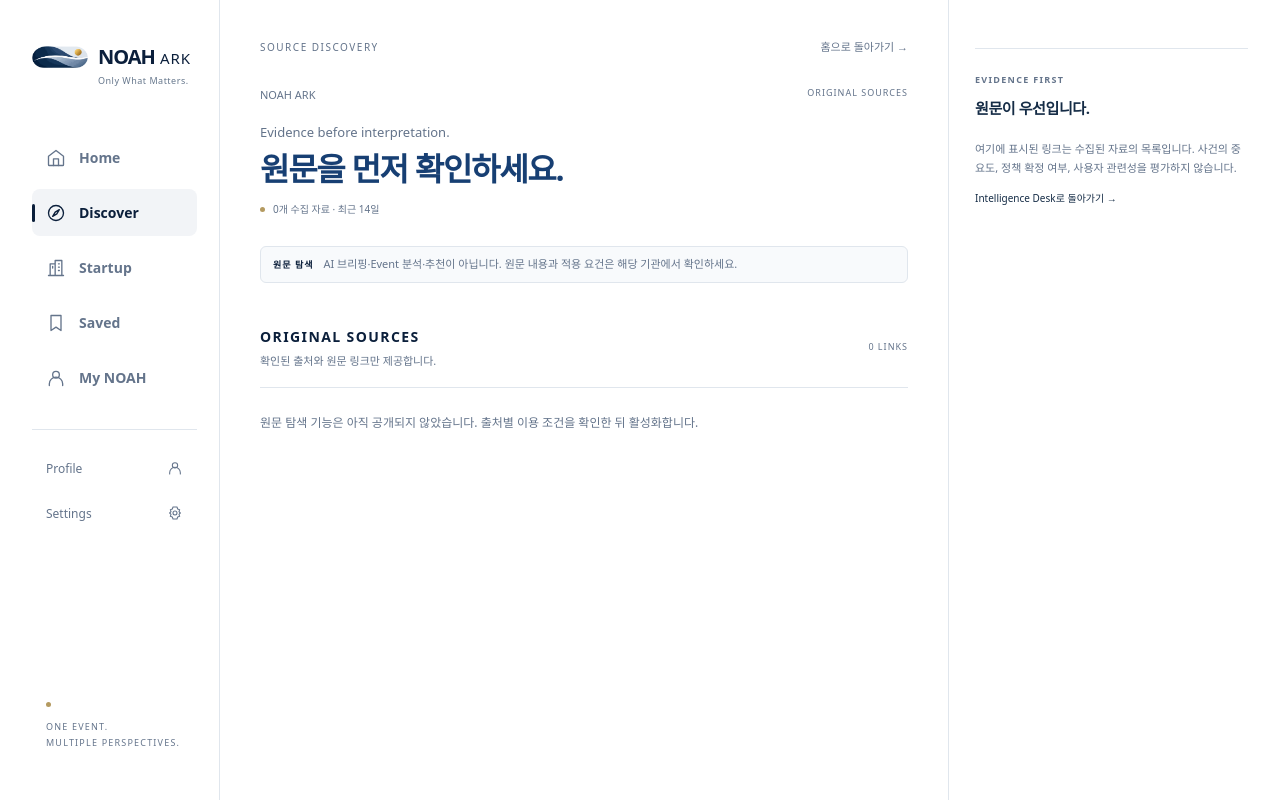
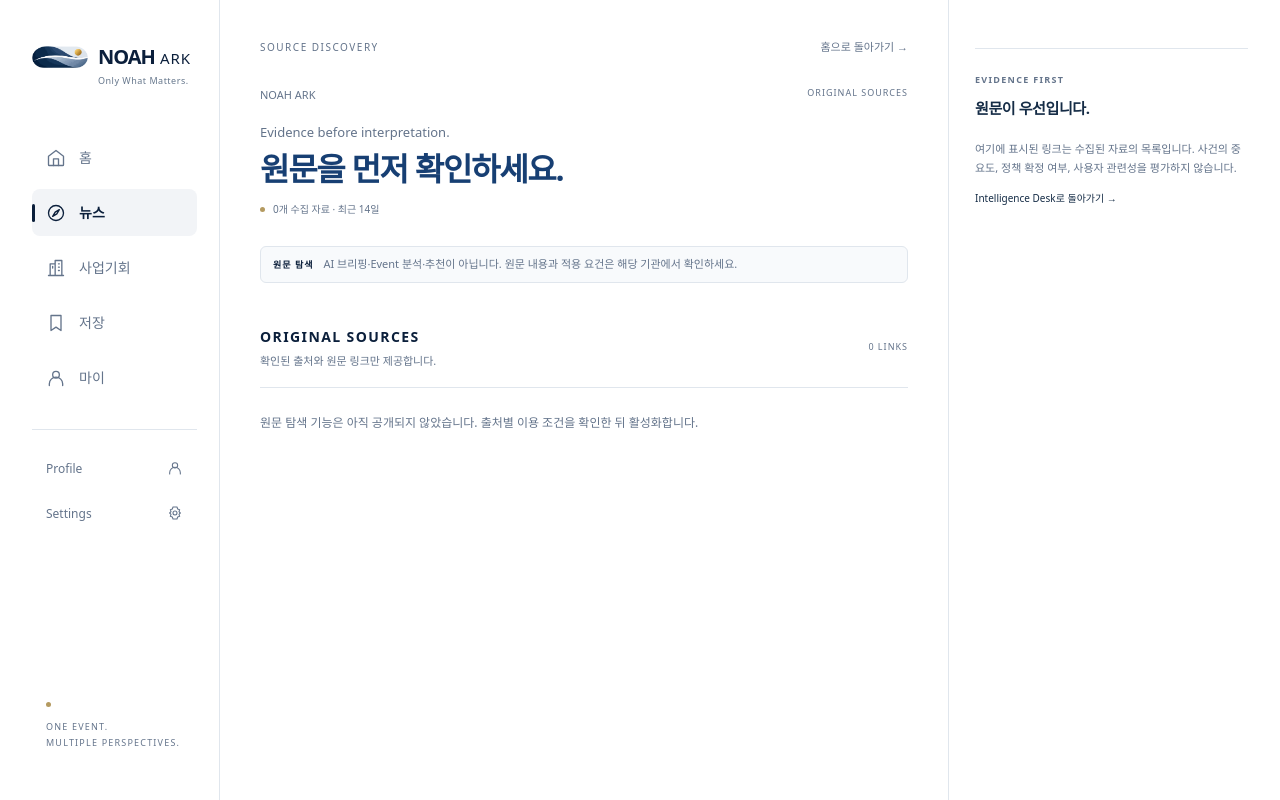
Before and after one commit to Grei8888/NOAH.ark.ai, a Next.js app: page /sources in a window 1280 px wide. Built offline with nearby package versions, Linux system fonts and the light colour scheme.

Commit message:
feat: use the same Korean navigation labels on desktop and mobile

```diff
--- a/components/home/AppShell.tsx
+++ b/components/home/AppShell.tsx
@@ -4,12 +4,13 @@ import { BrandLockup } from "./BrandLockup";
 import { Icon } from "./Icon";
 export type HomeView =
   "home" | "discover" | "startup" | "saved" | "my" | "settings";
-const nav: { id: HomeView; label: string; mobileLabel: string; icon: string }[] = [
-  { id: "home", label: "Home", mobileLabel: "홈", icon: "home" },
-  { id: "discover", label: "Discover", mobileLabel: "뉴스", icon: "discover" },
-  { id: "startup", label: "Startup", mobileLabel: "사업기회", icon: "startup" },
-  { id: "saved", label: "Saved", mobileLabel: "저장", icon: "saved" },
-  { id: "my", label: "My NOAH", mobileLabel: "마이", icon: "my" },
+// One shared label for both desktop and mobile navigation.
+const nav: { id: HomeView; label: string; icon: string }[] = [
+  { id: "home", label: "홈", icon: "home" },
+  { id: "discover", label: "뉴스", icon: "discover" },
+  { id: "startup", label: "사업기회", icon: "startup" },
+  { id: "saved", label: "저장", icon: "saved" },
+  { id: "my", label: "마이", icon: "my" },
 ];
 export const viewURL = (id: HomeView) => (id === "home" ? "/" : `/?view=${id}`);
 export function AppShell({
@@ -83,7 +84,7 @@ export function AppShell({
             aria-current={view === item.id ? "page" : undefined}
           >
             <Icon name={item.icon} />
-            <span>{item.mobileLabel}</span>
+            <span>{item.label}</span>
           </Link>
         ))}
       </nav>
```
